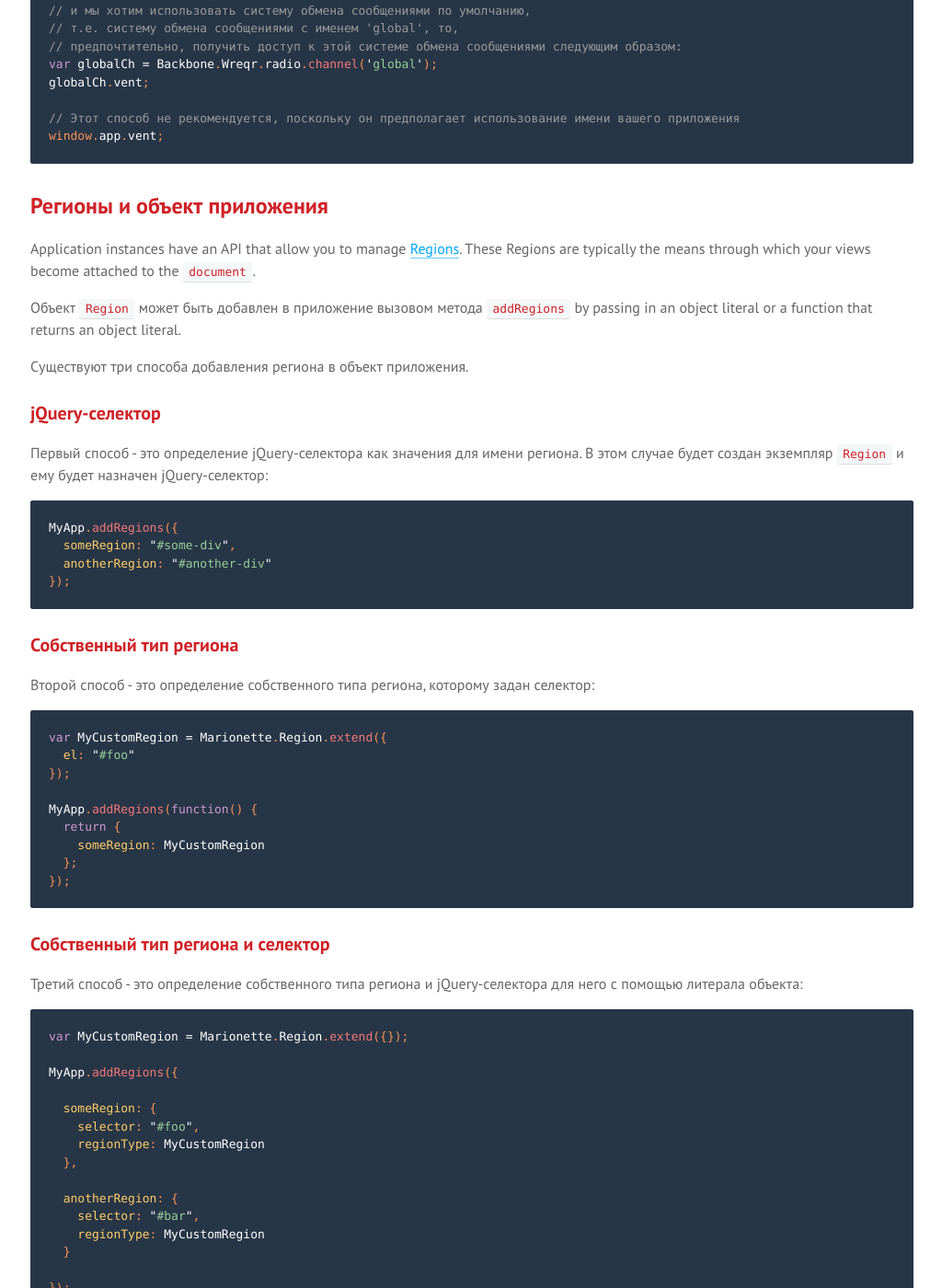
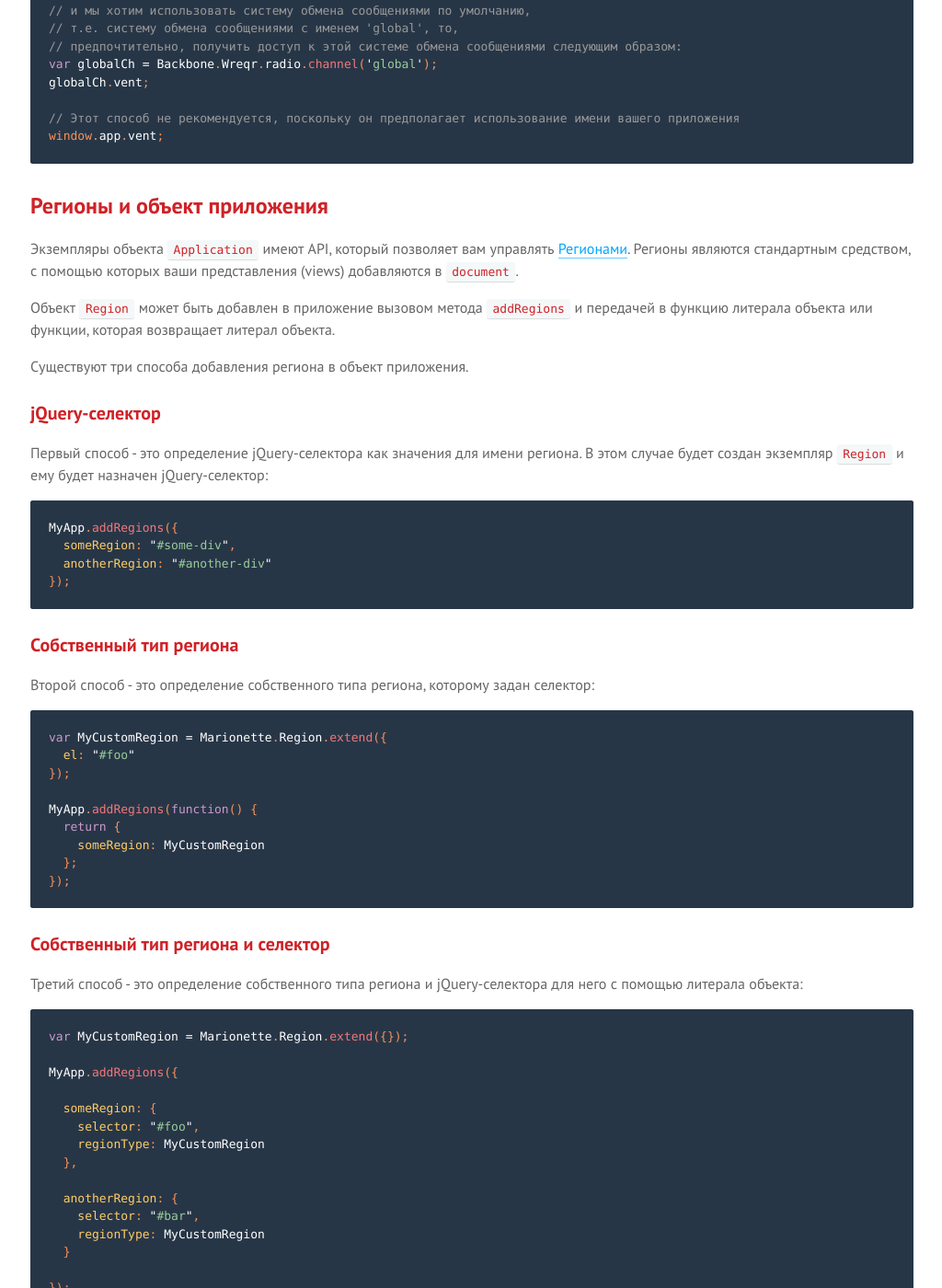
Before and after one commit to sadcitizen/marionettejs.ru, a Jekyll site: the page built from _posts/2014-01-01-application.md, in a window 1280 px wide and 1400 px high, scrolled down 4592 px. Shown: the whole window at 92% size, without its empty margins (127-1151 px from the left). Built offline with Jekyll 4.4.1, drawn with Linux system fonts in a browser that asks for light colours; some web fonts are replaced; Markdown is read by kramdown in place of the engine named in the settings; some of the changed text lies outside the part shown.

Commit message:
translate ru/Application
перевел 'Регионы и объект приложения'
перевел 'Region Options'
перевел 'Overriding the default RegionManager'

````diff
--- a/_includes/translation/ru/marionette.application.md
+++ b/_includes/translation/ru/marionette.application.md
@@ -25,7 +25,7 @@
   * [Собственный тип региона](#custom-region-type)
   * [Собственный тип региона и селектор](#custom-region-type-and-selector)
   * [Region Options](#region-options)
-  * [Overriding the default RegionManager](#overriding-the-default-regionmanager)
+  * [Переопределение стандартного RegionManager-а](#overriding-the-default-regionmanager)
   * [Получение региона по его имени](#get-region-by-name)
   * [Удаление регионов](#removing-regions)
 * [Application.getOption](#applicationgetoption)
@@ -215,11 +215,11 @@
 
 ## Регионы и объект приложения
 
-Application instances have an API that allow you to manage [Regions](https://github.com/marionettejs/backbone.marionette/blob/master/docs/marionette.region.md).
-These Regions are typically the means through which your views become attached to the `document`.
+Экземпляры объекта `Application` имеют API, который позволяет вам управлять [Регионами](https://github.com/marionettejs/backbone.marionette/blob/master/docs/marionette.region.md).
+Регионы являются стандартным средством, с помощью которых ваши представления (views) добавляются в `document`.
 
-Объект `Region` может быть добавлен в приложение вызовом метода `addRegions` by passing in an object
-literal or a function that returns an object literal.
+Объект `Region` может быть добавлен в приложение вызовом метода `addRegions` и передачей в функцию
+литерала объекта или функции, которая возвращает литерал объекта.
 
 Существуют три способа добавления региона в объект приложения.
 
@@ -272,9 +272,9 @@
 });
 ```
 
-### Region Options
+### Регионы как параметры
 
-You can also specify regions per `Application` instance.
+Вы также можете указать регионы при создании экземпляра объекта `Application`.
 
 ```js
 new Marionette.Application({
@@ -284,21 +284,23 @@
 });
 ```
 
-### Overriding the default `RegionManager`
+### Переопределение стандартного `RegionManager`-а
 
-If you need the `RegionManager`'s class chosen dynamically, specify `getRegionManager`:
+Если вы хотите использовать класс отличный от класса `RegionManager`,
+вы можете указать его в `getRegionManager`:
 
 ```js
 Marionette.Application.extend({
   // ...
 
   getRegionManager: function() {
-    // custom logic
+    // своя логика
     return new MyRegionManager();
   }
 ```
 
-This can be useful if you want to attach `Application`'s regions to your own instance of `RegionManager`.
+Это может быть полезно, если вы хотите связать регионы из `Application`
+с вашим собственным экземпляром объекта `RegionManager`.
 
 ### Получение региона по его имени
 
````
